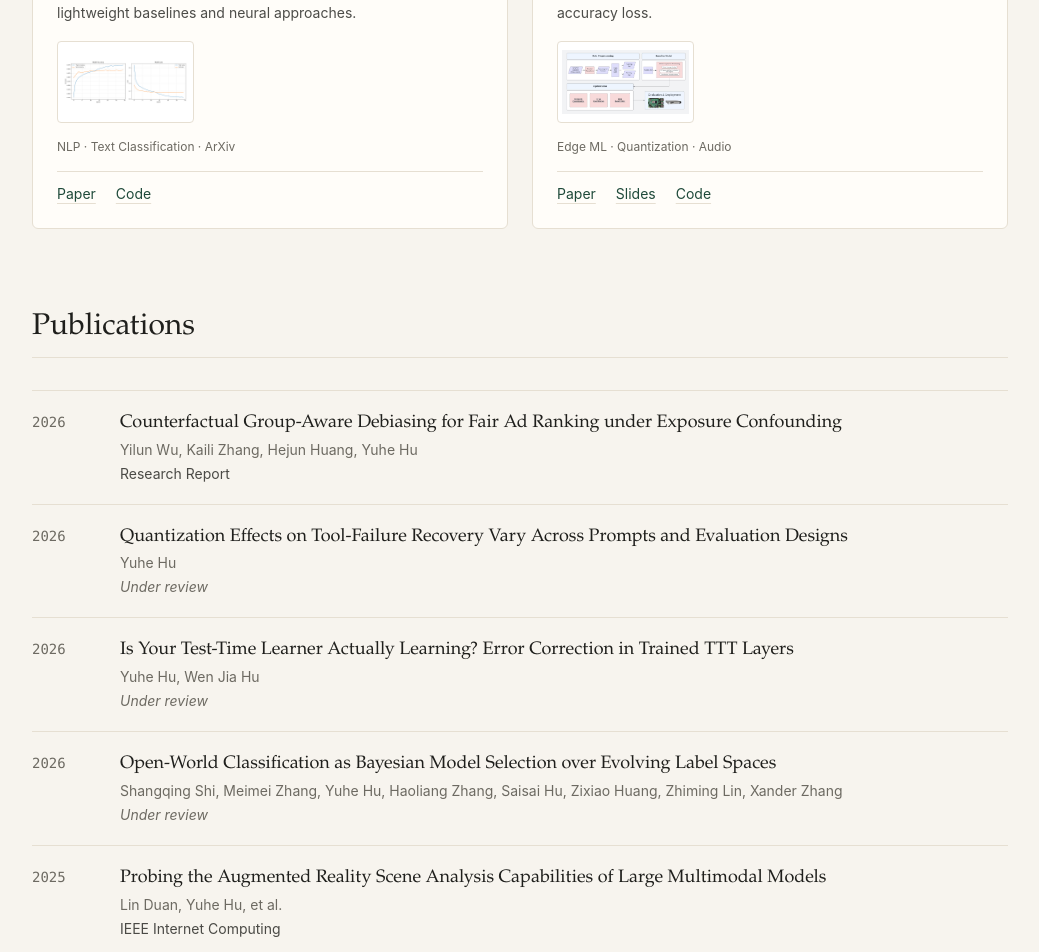
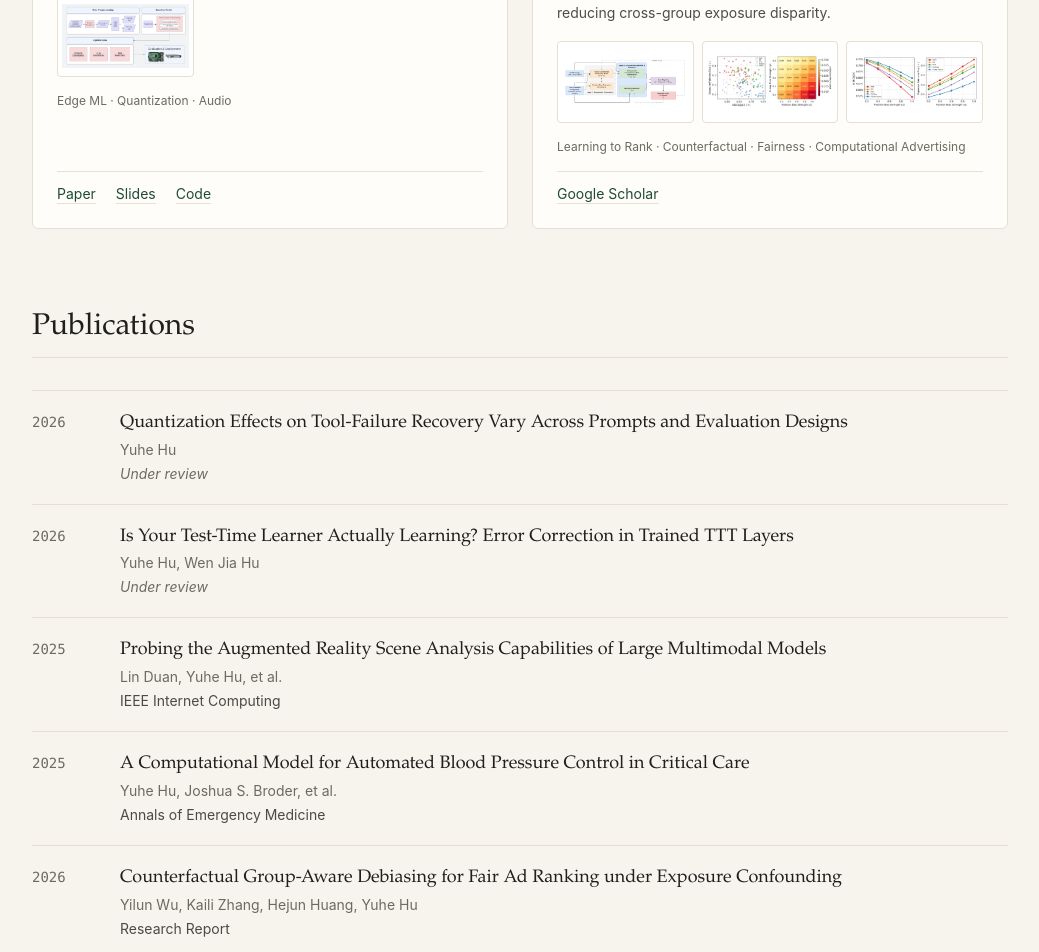
Before and after one commit to aliceyh7/my-portfolio, a React (Create React App) app: page / in a window 1280 px wide. Shown: the part 2320-3272 px from the top of the page, without its empty margins (120-1159 px from the left). Built offline with nearby package versions, Linux system fonts and the light colour scheme.

Commit message:
Update publication listings

```diff
--- a/src/App.js
+++ b/src/App.js
@@ -8,7 +8,6 @@ import adobeLogo from './assets/logos/adobe.png';
 import netflixLogo from './assets/logos/netflix.svg';
 
 // Research Paper PDFs
-import cgadPdf from "./assets/papers/CGAD.pdf";
 import vlmPaperPdf from "./assets/papers/IEEE.pdf";
 import bpPresentationPdf from "./assets/papers/ACEP_Presentation.pdf";
 import moePaperPdf from "./assets/papers/MoE.pdf";
@@ -112,20 +111,6 @@ const portfolioData = {
 
   researchProjects: [
     {
-      type: "Research Report",
-      title: "Counterfactual Group-Aware Debiasing for Fair Ad Ranking under Exposure Confounding",
-      venue: "Research Report, 2026",
-      description:
-        "CGAD is a two-layer framework for learning to rank from biased click feedback: it first estimates group-conditioned examination propensities, then trains the ranker with group-aware counterfactual risk minimization and a fairness regularizer. On Criteo and Avazu it keeps ranking accuracy competitive while reducing cross-group exposure disparity.",
-      tags: ["Learning to Rank", "Counterfactual", "Fairness", "Computational Advertising"],
-      links: { paper: cgadPdf, scholar: SCHOLAR_CGAD },
-      diagrams: [
-        { src: cgadFramework, alt: "Overview of the CGAD framework" },
-        { src: cgadResults, alt: "NDCG@10 and exposure fairness gap vs. position bias strength" },
-        { src: cgadScatter, alt: "Accuracy vs. fairness trade-off across configurations" },
-      ],
-    },
-    {
       type: "Journal Article",
       title: "Probing the Augmented Reality Scene Analysis Capabilities of Large Multimodal Models",
       venue: "IEEE Internet Computing, 2025",
@@ -190,6 +175,20 @@ const portfolioData = {
       links: { paper: ece661Pdf, slides: ece661SlidesPdf, github: "https://github.com/aliceyh7/ece661_final_project" },
       diagrams: [{ src: yiranchenDiagram, alt: "Optimization pipeline diagram" }],
     },
+    {
+      type: "Research Report",
+      title: "Counterfactual Group-Aware Debiasing for Fair Ad Ranking under Exposure Confounding",
+      venue: "Research Report, 2026",
+      description:
+        "CGAD is a two-layer framework for learning to rank from biased click feedback: it first estimates group-conditioned examination propensities, then trains the ranker with group-aware counterfactual risk minimization and a fairness regularizer. On Criteo and Avazu it keeps ranking accuracy competitive while reducing cross-group exposure disparity.",
+      tags: ["Learning to Rank", "Counterfactual", "Fairness", "Computational Advertising"],
+      links: { scholar: SCHOLAR_CGAD },
+      diagrams: [
+        { src: cgadFramework, alt: "Overview of the CGAD framework" },
+        { src: cgadResults, alt: "NDCG@10 and exposure fairness gap vs. position bias strength" },
+        { src: cgadScatter, alt: "Accuracy vs. fairness trade-off across configurations" },
+      ],
+    },
   ],
 
   softwareProjects: [
@@ -238,14 +237,6 @@ const portfolioData = {
 
   publications: [
     {
-      title: "Counterfactual Group-Aware Debiasing for Fair Ad Ranking under Exposure Confounding",
-      authors: "Yilun Wu, Kaili Zhang, Hejun Huang, Yuhe Hu",
-      venue: "Research Report",
-      year: "2026",
-      link: cgadPdf,
-      status: "Published",
-    },
-    {
       title: "Quantization Effects on Tool-Failure Recovery Vary Across Prompts and Evaluation Designs",
       authors: "Yuhe Hu",
       venue: "Under review",
@@ -255,13 +246,6 @@ const portfolioData = {
     {
       title: "Is Your Test-Time Learner Actually Learning? Error Correction in Trained TTT Layers",
       authors: "Yuhe Hu, Wen Jia Hu",
-      venue: "Under review",
-      year: "2026",
-      status: "Under review",
-    },
-    {
-      title: "Open-World Classification as Bayesian Model Selection over Evolving Label Spaces",
-      authors: "Shangqing Shi, Meimei Zhang, Yuhe Hu, Haoliang Zhang, Saisai Hu, Zixiao Huang, Zhiming Lin, Xander Zhang",
       venue: "Under review",
       year: "2026",
       status: "Under review",
@@ -280,6 +264,13 @@ const portfolioData = {
       venue: "Annals of Emergency Medicine",
       year: "2025",
       link: "https://www.annemergmed.com/current",
+      status: "Published",
+    },
+    {
+      title: "Counterfactual Group-Aware Debiasing for Fair Ad Ranking under Exposure Confounding",
+      authors: "Yilun Wu, Kaili Zhang, Hejun Huang, Yuhe Hu",
+      venue: "Research Report",
+      year: "2026",
       status: "Published",
     },
   ],
```
